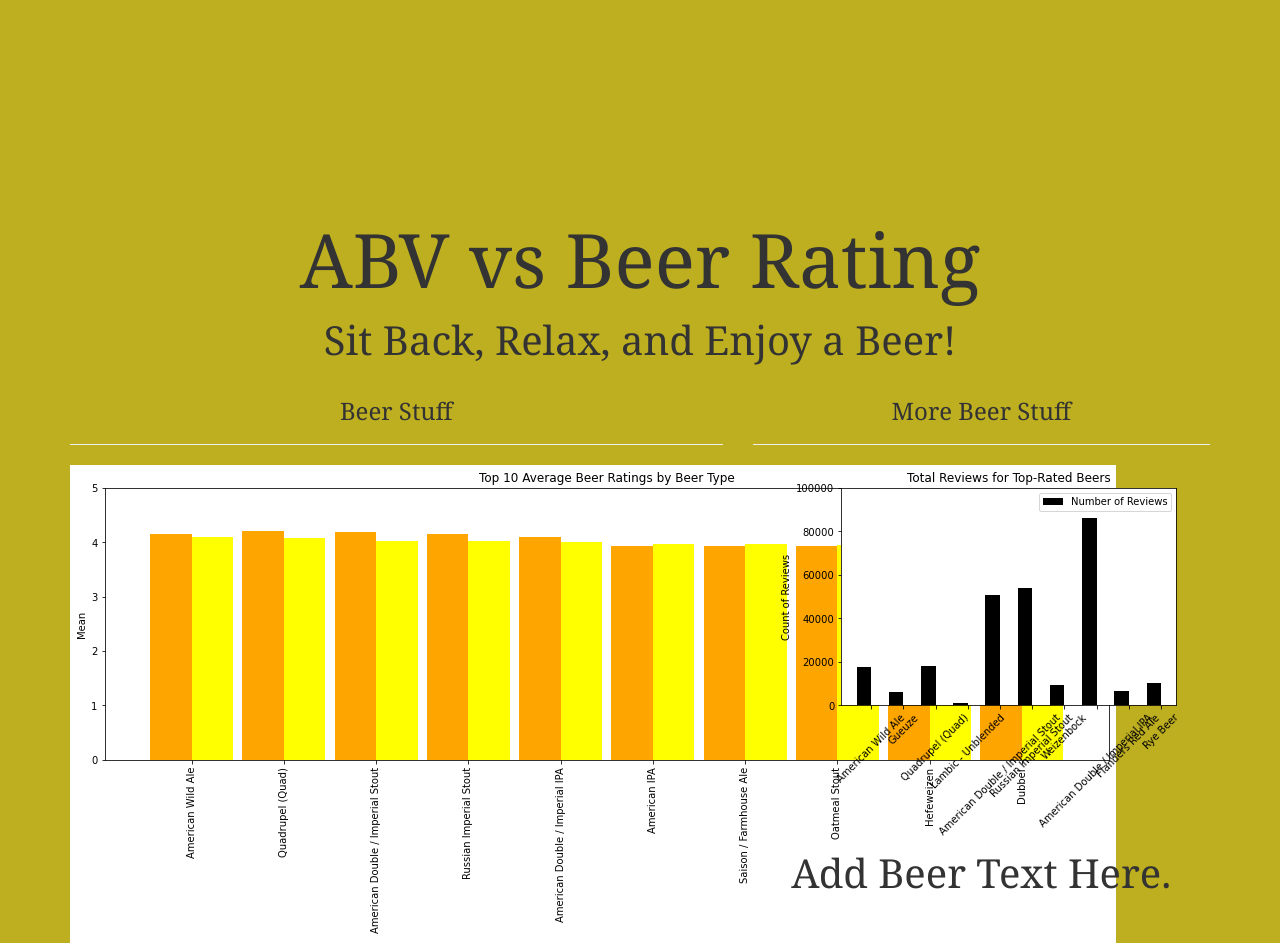
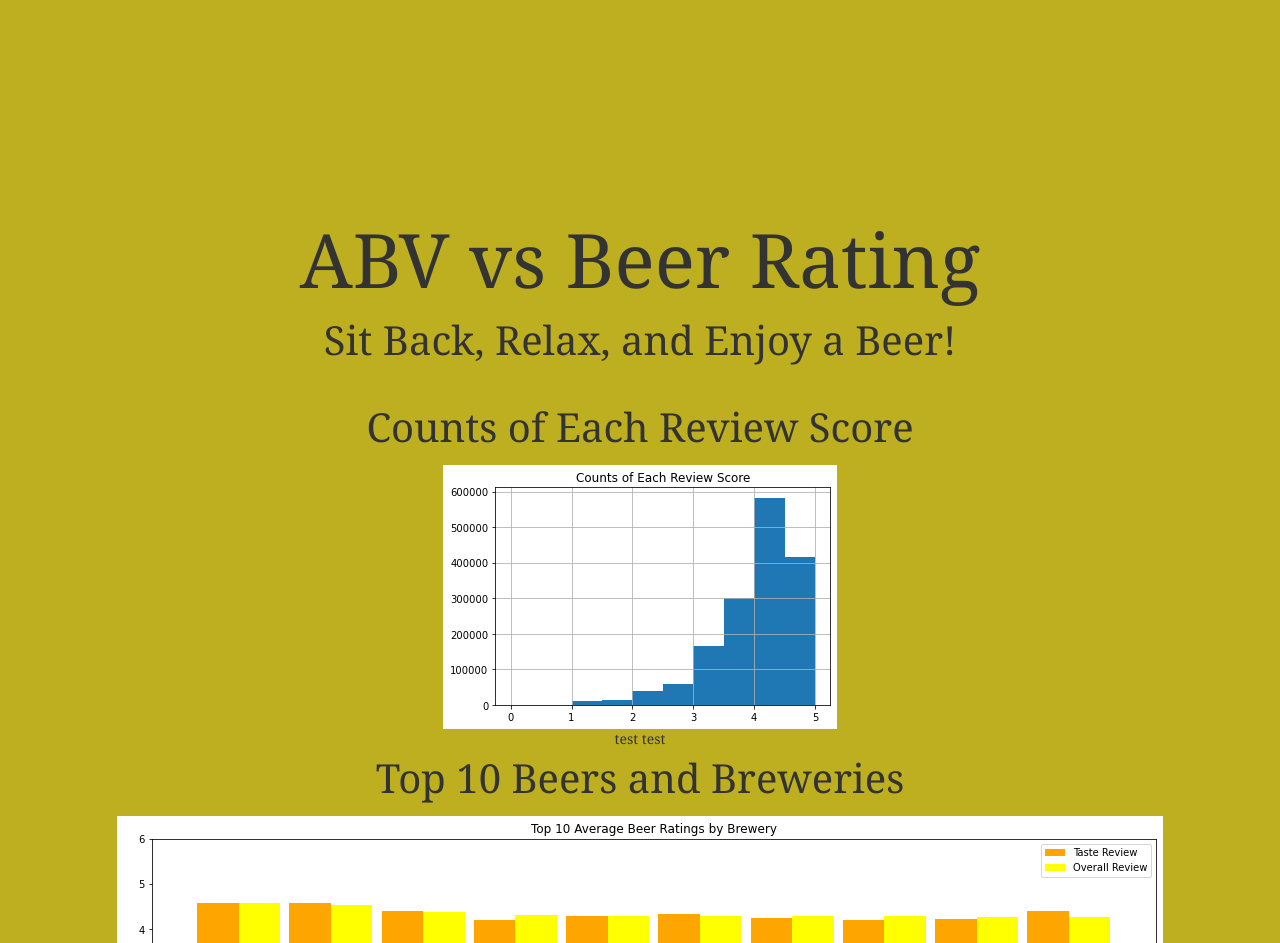
Before and after one commit to corrionk/Final_Project, a plain HTML site: page Graphs.html in a window 1280 px wide. Shown: the part 64-1007 px from the top of the page. Drawn offline with nearby package versions, Linux system fonts and the light colour scheme.

Commit message:
newicon and update html for graphs

```diff
--- a/Graphs.html
+++ b/Graphs.html
@@ -30,28 +30,33 @@
       <h1>ABV vs Beer Rating</h1>
       <p>Sit Back, Relax, and Enjoy a Beer!</p>
       <!-- Content Section -->
-  <div class="container">
-    <div class="row">
-      <div class="col-lg-7 col-md-12">
+
         <!-- Left Box -->
-        <div class="box"style="padding-bottom: 5px;">
-          <h3 class="title">Beer Stuff</h3>
-          <hr>
-          <img src="TopRatedBeers.png" alt="ToopRatedBeers">
+        <div class="hero text-center">
+
+          <center>
+            <p>Counts of Each Review Score</p>
+            </center>
+          <img src="CountsofEachReviewCategory.png" alt="CountsofEachReviewCategory">
+          <br>
+          <p2>test test</p2>
+          <br>
+          <p>Top 10 Beers and Breweries</p>
           <img src="Top10AverageBeerRatingsBreweries.png" alt="Top10AverageBeerRatingsBreweries">
+          <br>
+          <img src="ReviewCountforTopRatedBreweries.png" alt="Top10AverageBeerRatingsBreweries">
+          <br>
+          <p2>test test</p2>
+          <br>
+          <img src="TopRatedBeers.png" alt="TopRatedBeers">
+
           <p>Top 10 Average Beer Ratings
             </p>
         </div>
+
       </div>
       <div class="col-lg-5 col-md-12">
-        <!-- Right Box -->
-        <div class="box"style="padding-bottom: 5px;">
-          <h3 class="title">More Beer Stuff</h3>
-          <hr>
-          <img src="ReviewsforTopRatedBeers.png" alt="ReviewsforTopRatedBeers">
 
-          <p>Add Beer Text Here.
-            </p>
           <!-- chelsea took out extras here and saved just in case-->
               </a>
             </div>
```
Also changed, not shown: beericon.svg (added).
